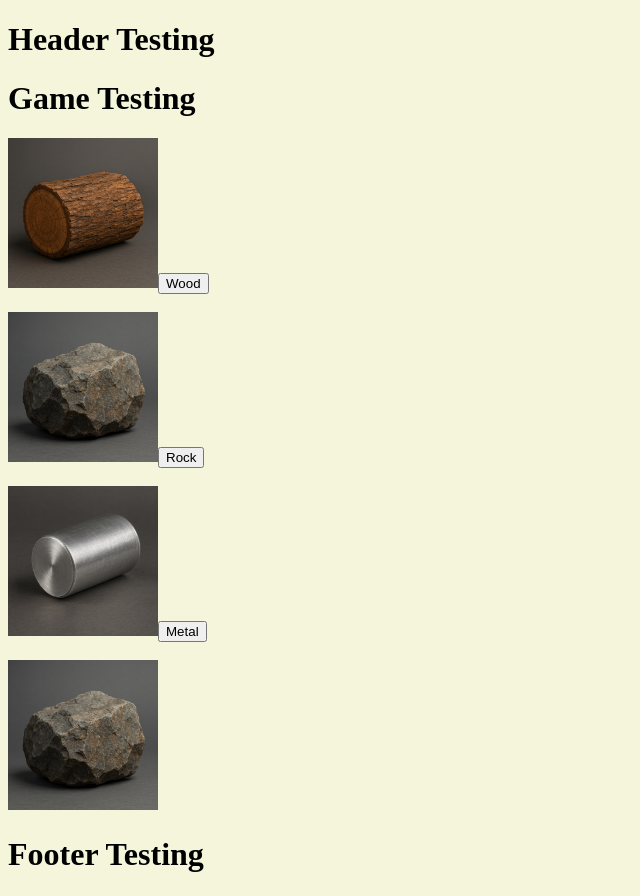
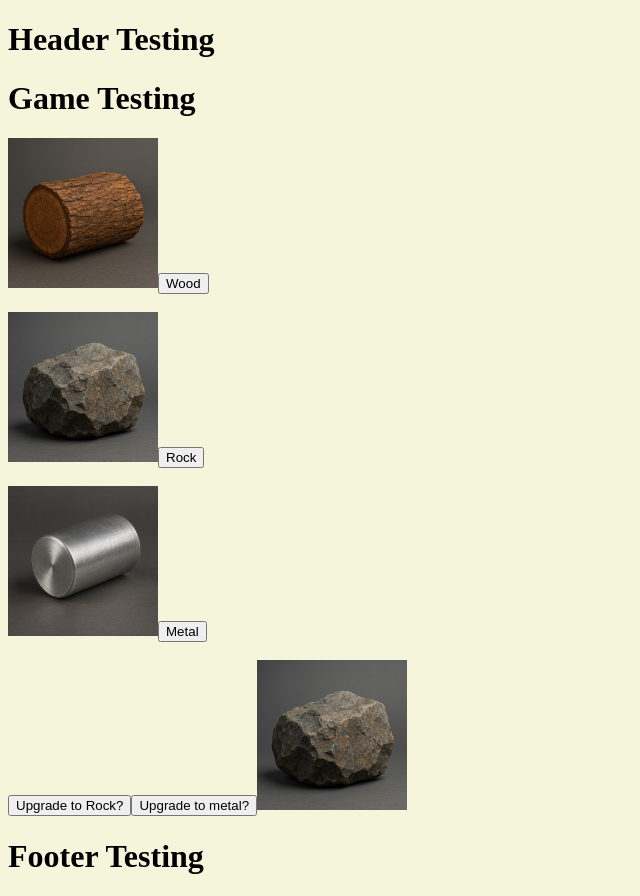
Before and after one commit to SketchRudy/ReactGame, a React (Vite) app: page / in a window 1280 px wide. Shown: the whole page, without its empty margins (0-640 px from the left). Built offline with nearby package versions, Linux system fonts and the light colour scheme.

Commit message:
wood counter is not changing to zerio when this function is called.

```diff
--- a/src/components/Game.jsx
+++ b/src/components/Game.jsx
@@ -18,7 +18,7 @@ export default function Game() {
     let totalCount = woodCounter + rockCounter + metalCounter;
     let resources = {woodCounter,rockCounter,metalCounter}
 
-    const pickAxe = {name:mats, total:totalCount};
+    const pickAxe = {name:mats, total:totalCount, image:"../images/wood.png"};
 
 
 
@@ -40,7 +40,15 @@ export default function Game() {
 
 
 
-    function increment(prop){
+    function woodUpgrade(){
+        if(woodCounter > 10 || woodCounter == 10)
+        {
+            pickAxe.name = "rock";
+            pickAxe.image = "../images/wood.png"
+            woodCounter = 0;
+        }
+    }
+    function rockUpgrade(){
         console.log(prop);
     }
 
@@ -58,8 +66,8 @@ export default function Game() {
           <img src={Metal} alt="photo of metal" className = "materialimg"/>
           <button onClick={metalIncrement}>Metal</button>
           <br></br><br></br>
-          {/*<button onClick={increment}>Upgrade to Rock?</button>
-          <button onClick={increment}>Upgrade to metal?</button>*/}
+          <button onClick={woodUpgrade}>Upgrade to Rock?</button>
+          <button onClick={rockUpgrade}>Upgrade to metal?</button>
 
           <img src={Rock} alt="Upgradable" className = "materialimg"/>
 
```
